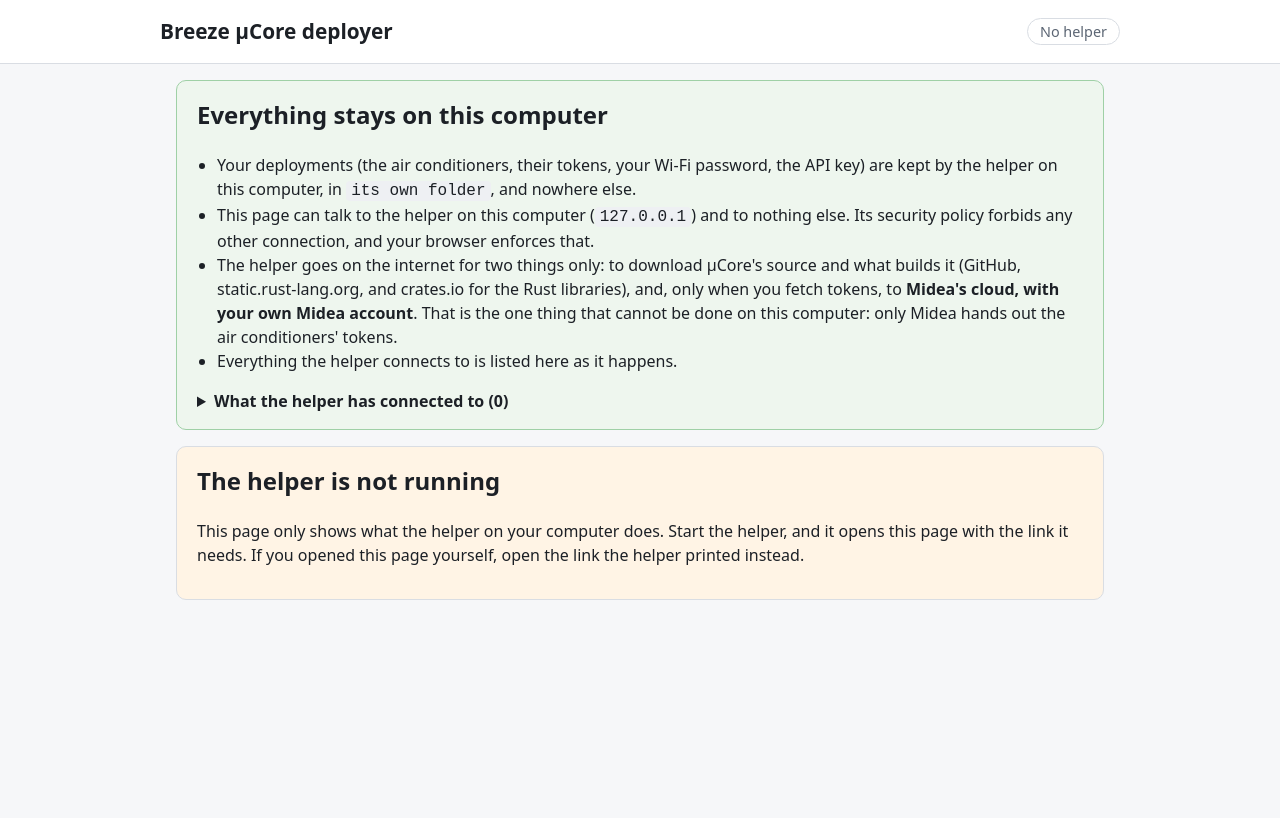
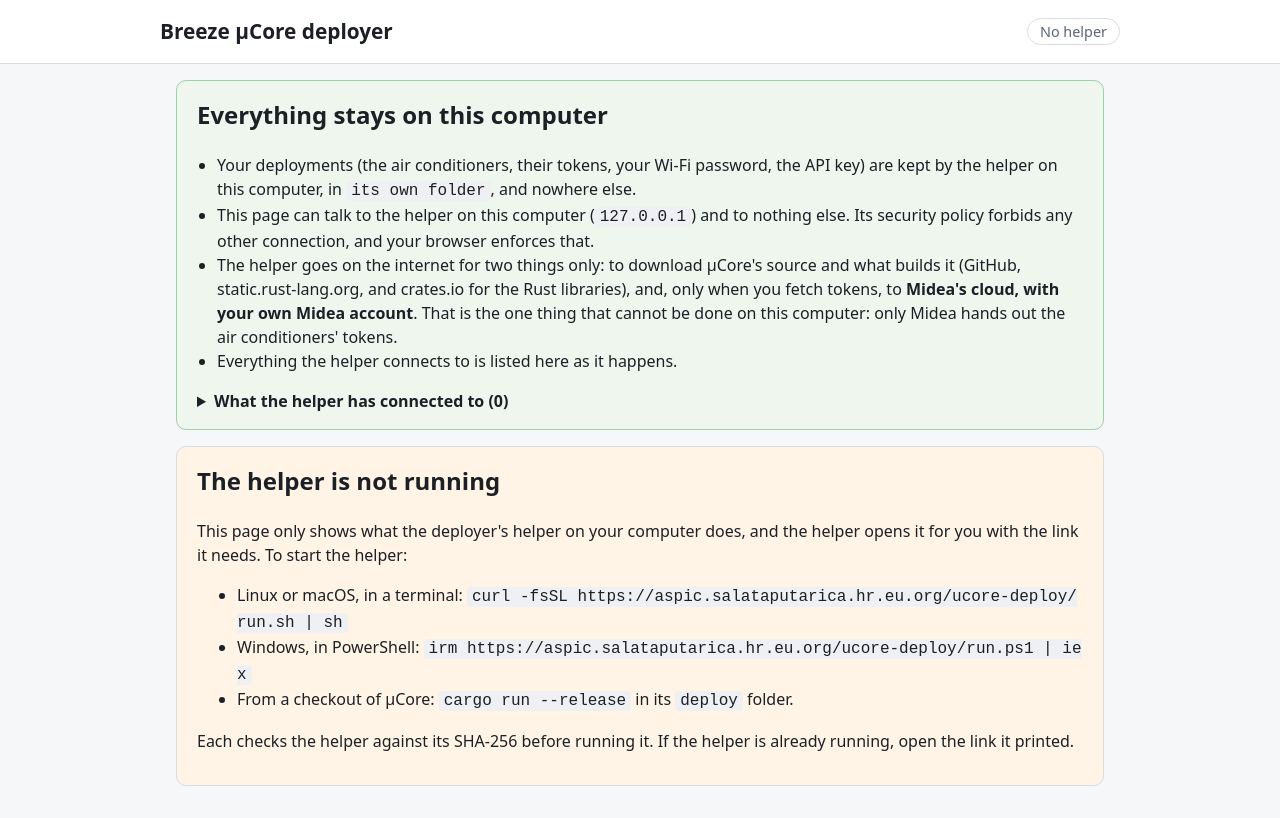
Before and after one commit to monikapurpl3/breeze-ucore, a plain HTML site: page deploy/web/index.html in a window 1280 px wide. Drawn offline with Linux system fonts and the light colour scheme.

Commit message:
Deployer: runners, release and stage scripts, and the token fetch proven
- deploy/run.sh and run.ps1: download the helper for this machine, check it
  against SHA256SUMS, run it until Ctrl-C, delete it (its deployments and
  tools stay in its data folder). Five platforms, the ones Espressif's tools
  run on: Linux x86_64/arm64, macOS x86_64/arm64, Windows x64.
- deploy/packaging/build.sh builds those five (zig for Linux and macOS, with
  breeze-token's CoreFoundation stub; MSVC for Windows), refusing a dirty
  tree or an unpushed commit, since a helper downloads the source of the
  commit it was built from. deploy/stage.sh lays out aspic's /ucore-deploy/.
- The page's "helper not running" card says how to start one.
- deploy/README.md: running it, what stays local, testing, a release.

The token fetch, end to end in a Linux container (breeze-mock's units on a
dummy segment, breeze-token's pretend MSmartHome account): a wrong password
is refused; with the right one, the unit on the account gets its token,
checked on the unit, and the one not on it is reported; the page is never
sent a token; neither the password nor a token appears in the helper's
output or the job's lines; and the connection list shows every step. Its
sign-in entry now says the account and password were sent, which is true
whether or not they were accepted.

The emulated ESP32-C6 also deployed end to end through the helper (a pinned
nightly into its own rustup): diag gives 67 OK.

Co-Authored-By: Claude Opus 5.5 <noreply@anthropic.com>

```diff
--- a/deploy/web/index.html
+++ b/deploy/web/index.html
@@ -35,7 +35,13 @@
 
 <section id="no-helper" class="card warn" hidden aria-labelledby="no-helper-title">
   <h2 id="no-helper-title">The helper is not running</h2>
-  <p>This page only shows what the helper on your computer does. Start the helper, and it opens this page with the link it needs. If you opened this page yourself, open the link the helper printed instead.</p>
+  <p>This page only shows what the deployer's helper on your computer does, and the helper opens it for you with the link it needs. To start the helper:</p>
+  <ul>
+    <li>Linux or macOS, in a terminal: <code>curl -fsSL https://aspic.salataputarica.hr.eu.org/ucore-deploy/run.sh | sh</code></li>
+    <li>Windows, in PowerShell: <code>irm https://aspic.salataputarica.hr.eu.org/ucore-deploy/run.ps1 | iex</code></li>
+    <li>From a checkout of μCore: <code>cargo run --release</code> in its <code>deploy</code> folder.</li>
+  </ul>
+  <p>Each checks the helper against its SHA-256 before running it. If the helper is already running, open the link it printed.</p>
 </section>
 
 <section id="list" class="card" hidden aria-labelledby="list-title">
```
Also changed, not shown: 10 other files.
